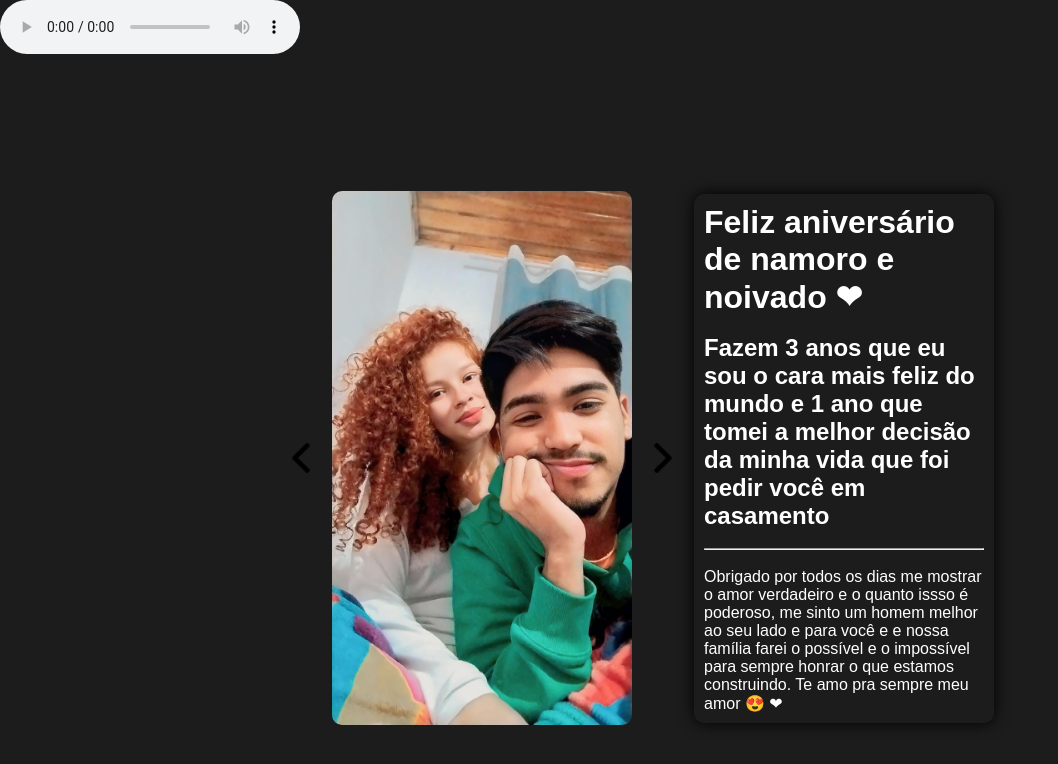
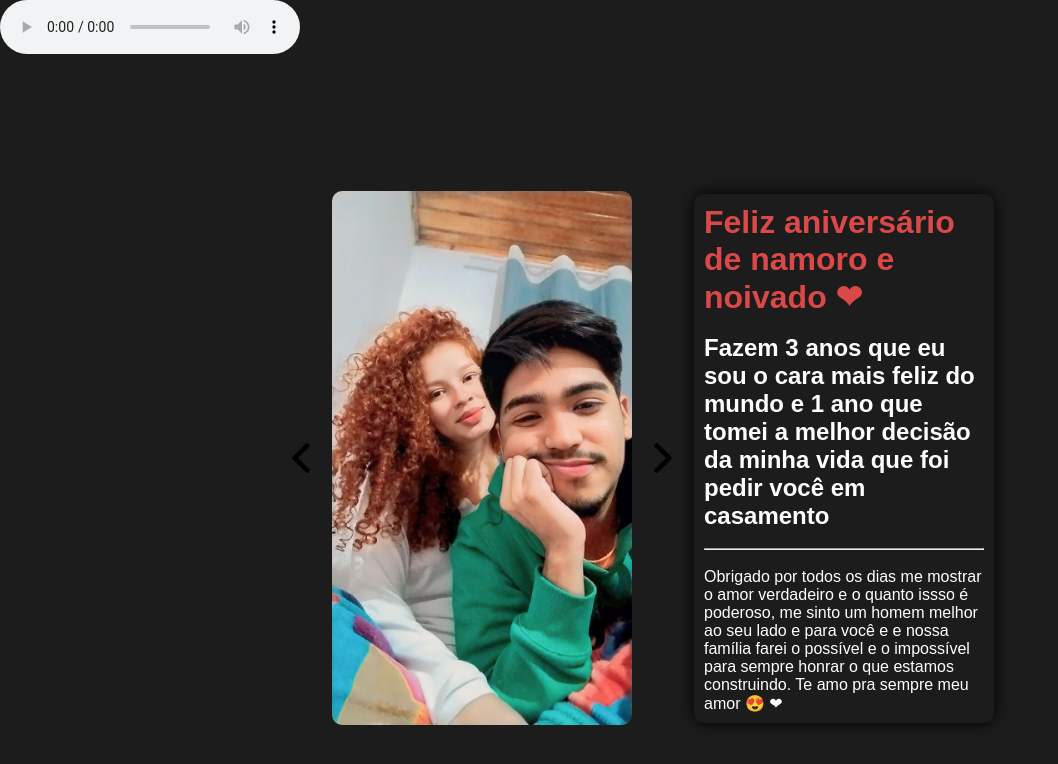
Before and after one commit to Julio-Leal/julio-e-izabela, a plain HTML site: page index.html in a window 1280 px wide. Shown: the whole page, without its empty margins (0-1058 px from the left). Drawn offline with Linux system fonts and the light colour scheme.

Commit message:
ajuste 1

```diff
--- a/src/style.css
+++ b/src/style.css
@@ -62,3 +62,7 @@ body {
     padding: 10px;
     border-radius: 10px;
 }
+
+h1 {
+    color: rgb(219, 72, 72);
+}
```
